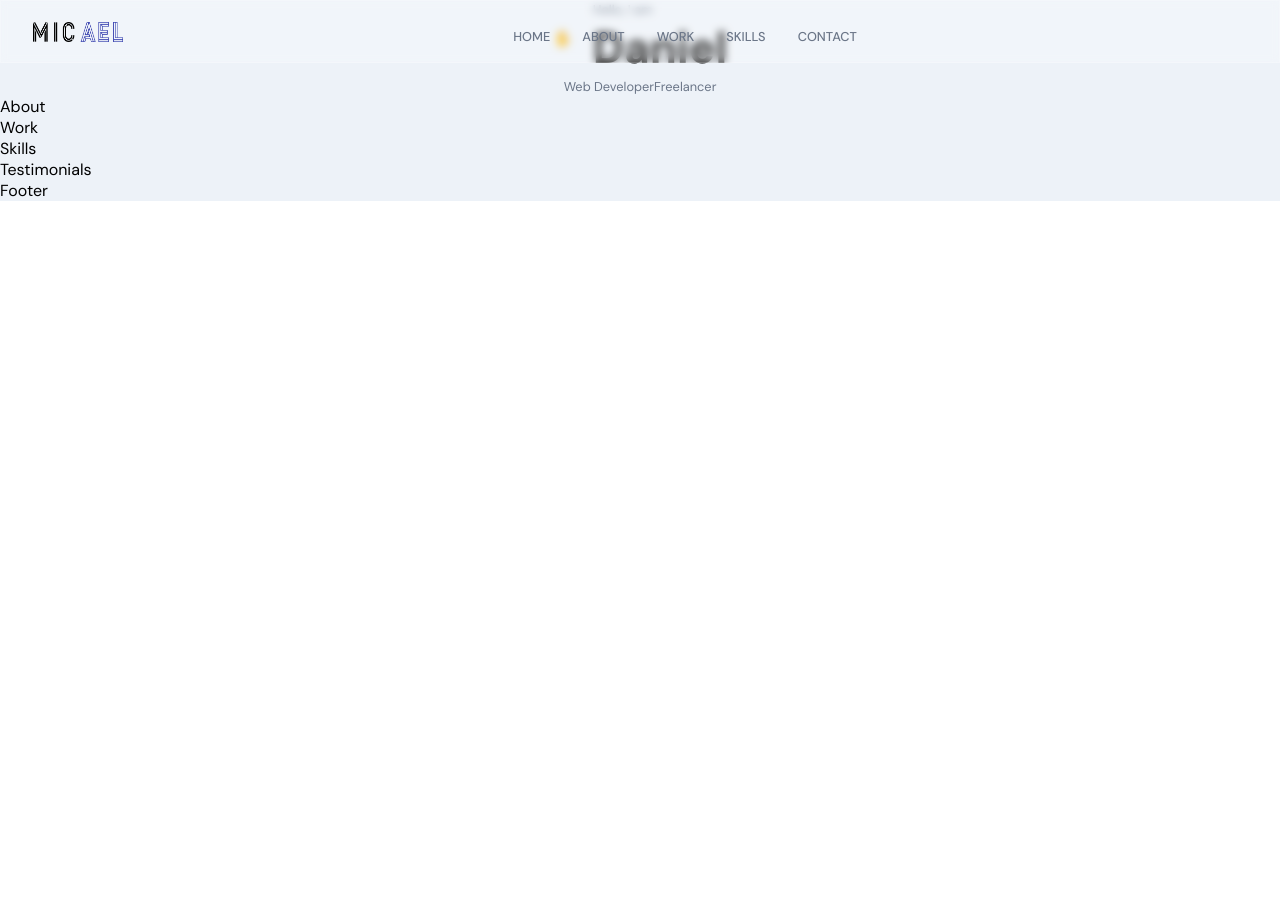
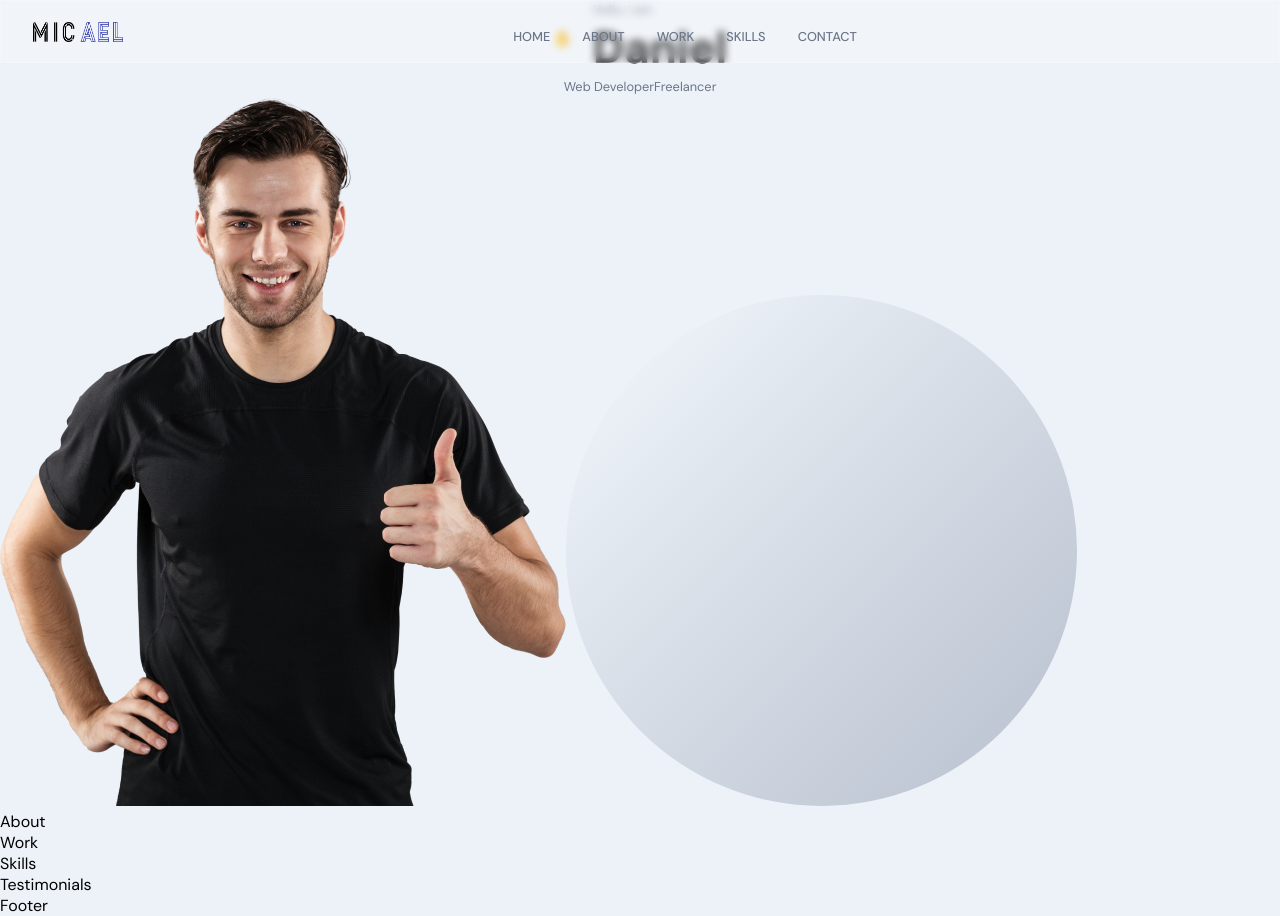
Before and after one commit to DanielKrol90/React.myPortfolio.app, a React (Create React App) app in the folder frontend-app/: page / in a window 1280 px wide. Before the commit the page ends 800 px from the top, so only its background shows below. Built offline with nearby package versions, Linux system fonts and the light colour scheme.

Commit message:
second motion div with motion on image added

```diff
--- a/frontend-app/src/container/Header/Header.jsx
+++ b/frontend-app/src/container/Header/Header.jsx
@@ -27,18 +27,22 @@ const Header = () => {
         </div>
       </motion.div>
 
-      <motion.div>
-
+      <motion.div
+        whileInView={{ opacity: [0, 1] }}
+        transition={{ duration: 2, delayChildren: 2 }}
+        className="app__header-img"
+      >
+        <img src={images.profile} alt="profile_bg" />
+        <motion.img
+          whileInView={{ scale: [0, 1] }}
+          transition={{ duration: 2, ease: "easeInOut" }}
+          src={images.circle}
+          alt="profile_circle"
+          className="overlay_circle"
+        ></motion.img>
       </motion.div>
 
-      <motion.div>
-
-      </motion.div>
-
-
-
-
-
+      <motion.div></motion.div>
     </div>
   );
 };
```
